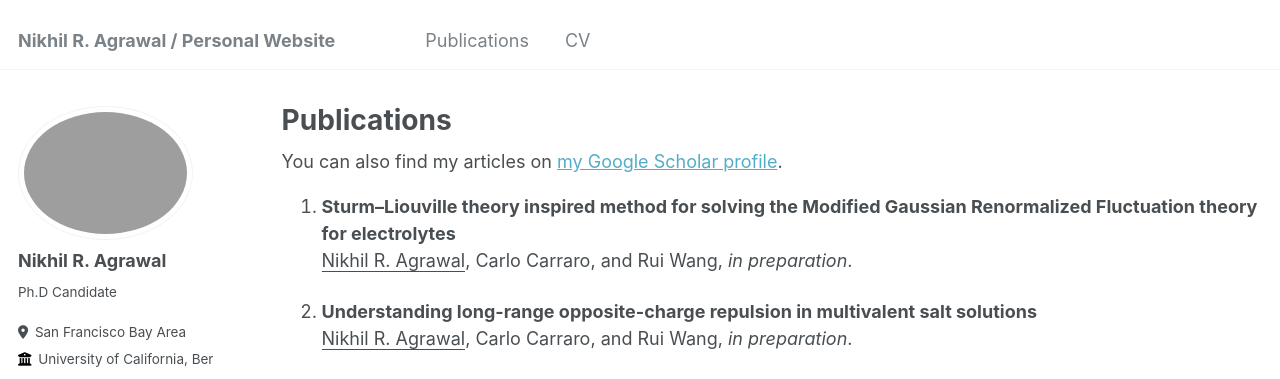
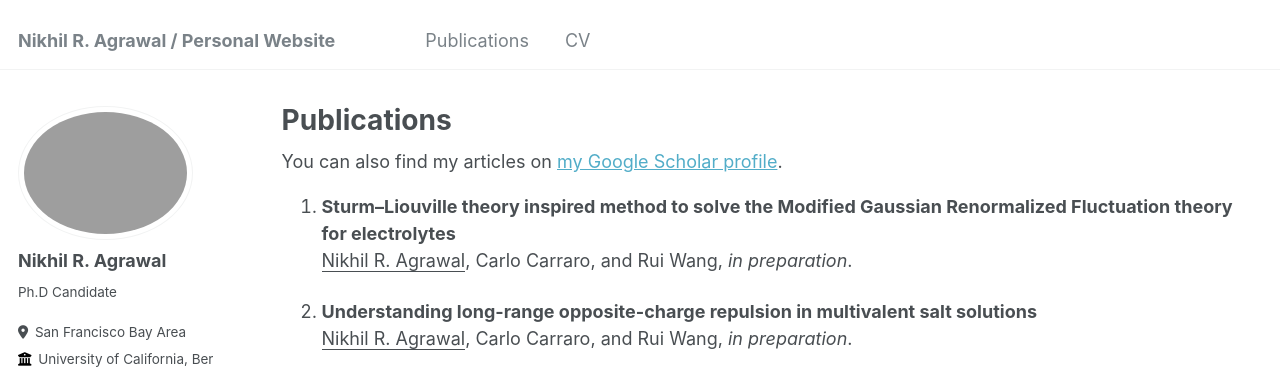
Before and after one commit to nikhil0165/nikhil0165.github.io, a Jekyll site: the page built from _pages/publications.md, in a window 1280 px wide and 900 px high. Shown: the top 379 px of the window. Built offline with Jekyll 4.4.1, drawn with Linux system fonts in a browser that asks for light colours; some web fonts are replaced.

Commit message:
publication list

```diff
--- a/_pages/publications.md
+++ b/_pages/publications.md
@@ -16,7 +16,7 @@ author_profile: true
   {% include archive-single.html %}
 {% endfor %}
 
-10. **Sturm–Liouville theory inspired method for solving the Modified Gaussian Renormalized Fluctuation theory for electrolytes** <br>
+10. **Sturm–Liouville theory inspired method to solve the Modified Gaussian Renormalized Fluctuation theory for electrolytes** <br>
    <u>Nikhil R. Agrawal</u>, Carlo Carraro, and Rui Wang, *in preparation*.<br>
 
 9. **Understanding long-range opposite-charge repulsion in multivalent salt solutions** <br>
```
